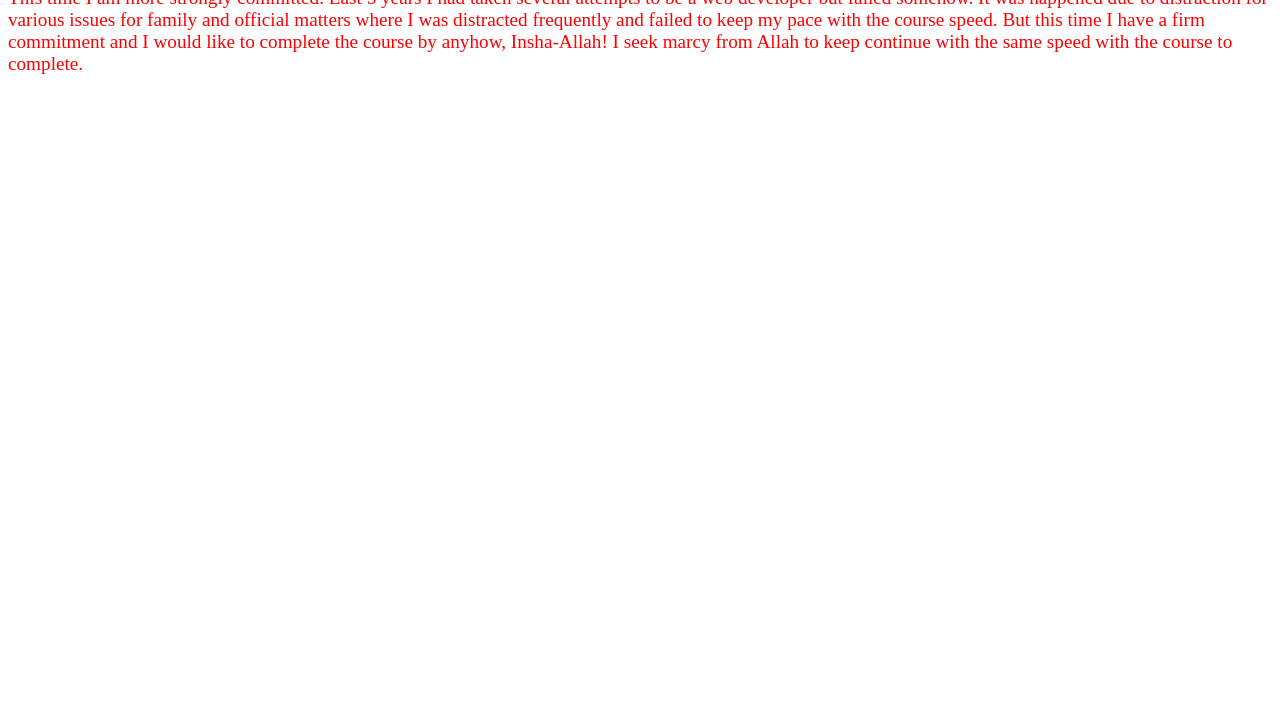
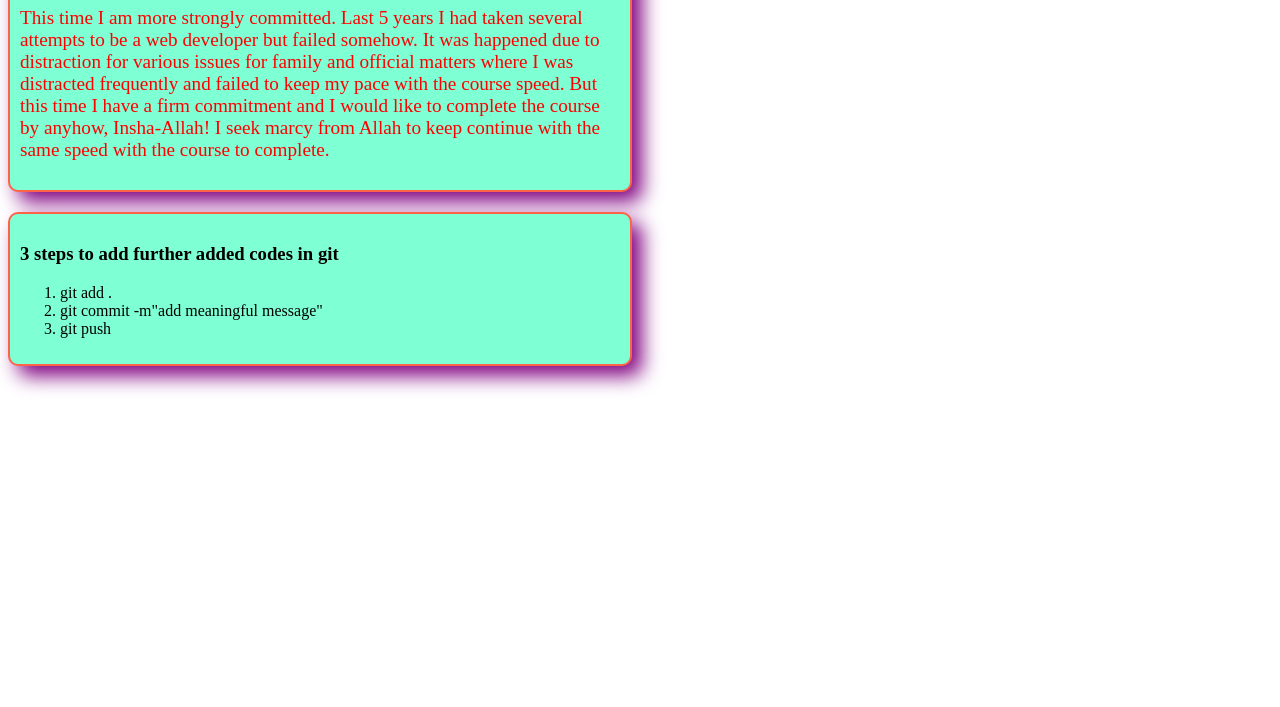
Before and after one commit to mdabualam/abu-b12-first-repo, a plain HTML site: page index.html in a window 1280 px wide. Shown: the part 93-800 px from the top of the page. Drawn offline with Linux system fonts and the light colour scheme.

Commit message:
list added

```diff
--- a/index.html
+++ b/index.html
@@ -4,9 +4,20 @@
     <meta charset="UTF-8">
     <meta name="viewport" content="width=device-width, initial-scale=1.0">
     <title>1st Web Design</title>
+    <link rel="stylesheet" href="styles/style.css">
 </head>
 <body>
+    <div>
     <h1 style="font: bolder; color: tomato;">My First Webpage Design</h1>
     <p style="color: red; font-size: larger;">This time I am more strongly committed. Last 5 years I had taken several attempts to be a web developer but failed somehow. It was happened due to distraction for various issues for family and official matters where I was distracted frequently and failed to keep my pace with the course speed. But this time I have a firm commitment and I would like to complete the course by anyhow, Insha-Allah! I seek marcy from Allah to keep continue with the same speed with the course to complete.</p>
+    </div>
+    <div>
+        <h3>3 steps to add further added codes in git</h3>
+        <ol>
+            <li>git add .</li>
+            <li>git commit -m"add meaningful message"</li>
+            <li>git push</li>
+        </ol>
+    </div>
 </body>
 </html>
--- /dev/null
+++ b/styles/style.css
@@ -0,0 +1,11 @@
+*{
+    width: 600px;
+}
+div{
+    background-color: aquamarine;
+    padding: 10px;
+    margin-bottom: 20px;
+    border: 2px solid tomato;
+    border-radius: 10px;
+    box-shadow: 10px 10px 20px purple;
+}
```
